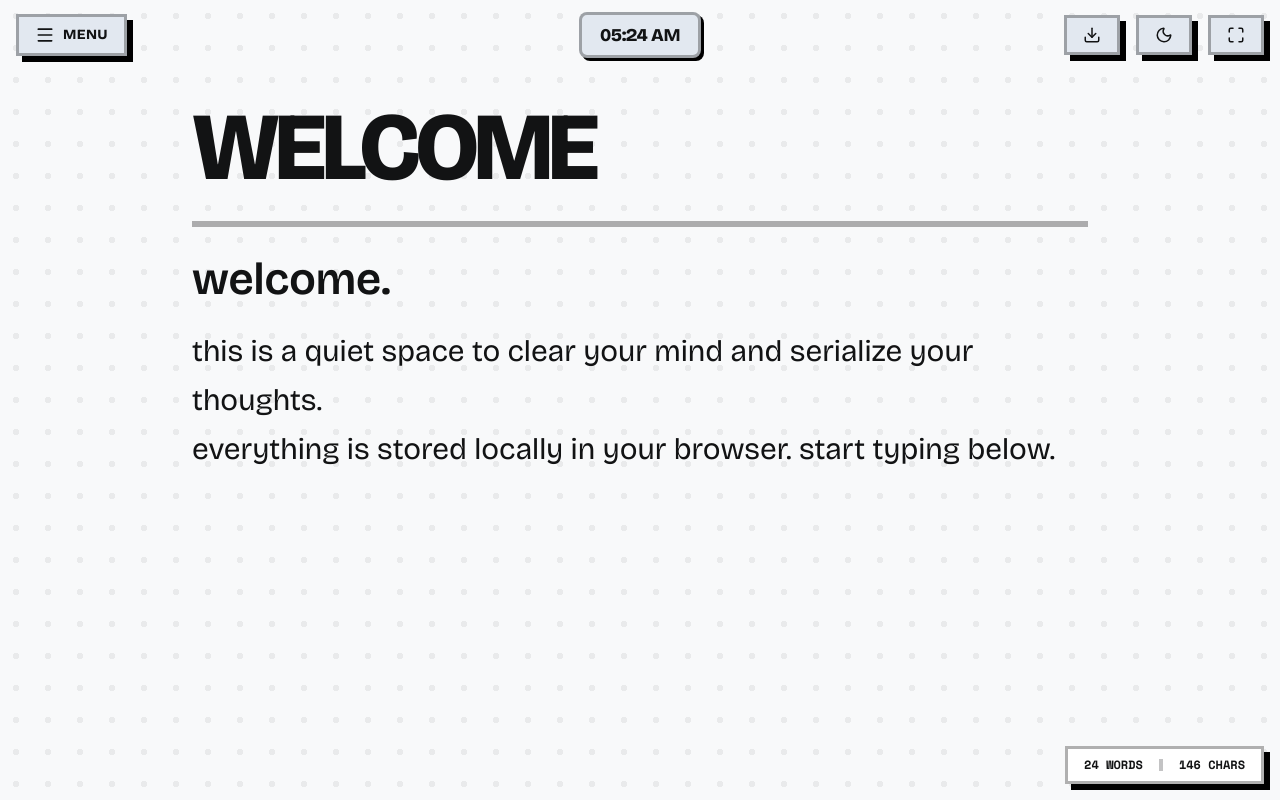
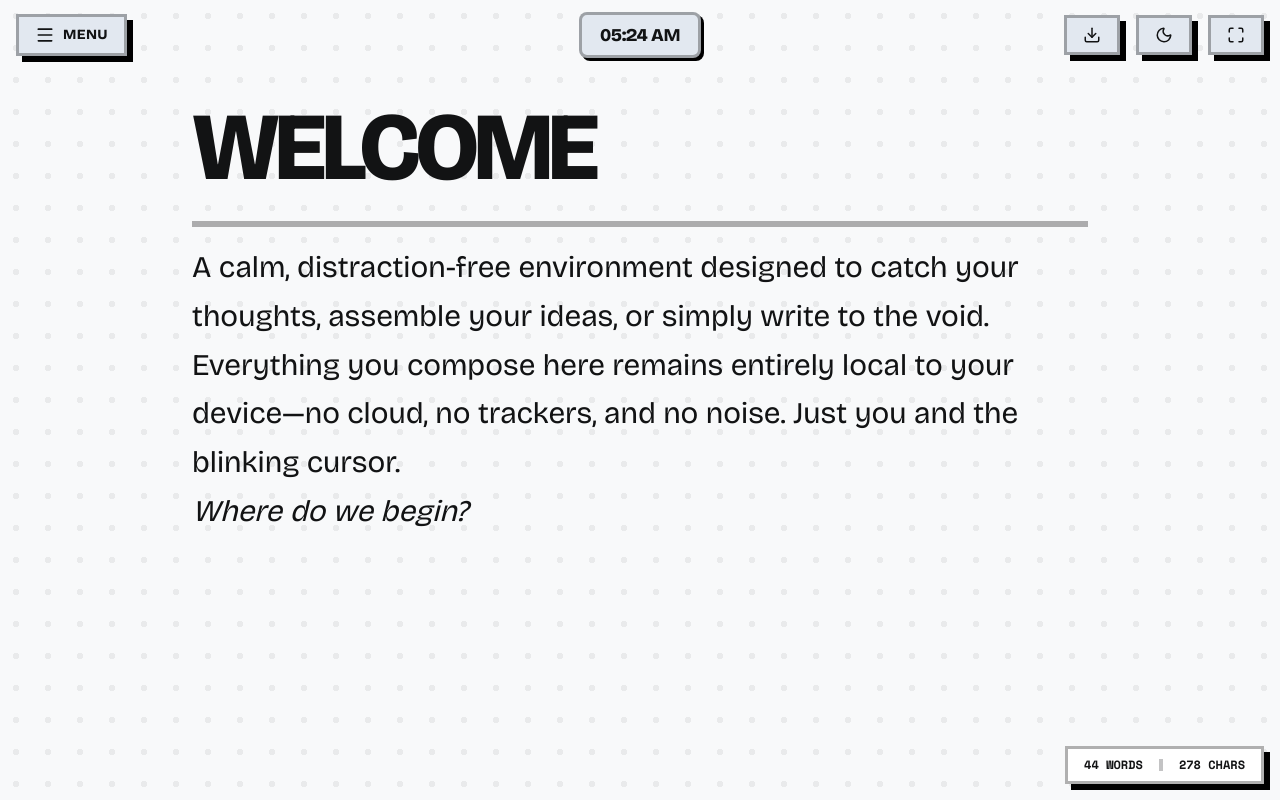
Before and after one commit to ZXB1-3443/web-notes, a React (Vite) app: page / in a window 1280 px wide. Built offline with nearby package versions, Linux system fonts and the light colour scheme.

Commit message:
feat: update default welcome note and migrate existing
Remove duplicate heading from existing welcome notes and update the default welcome note content for a cleaner, more inviting onboarding experience.

```diff
--- a/src/components/DigitalWindow.tsx
+++ b/src/components/DigitalWindow.tsx
@@ -171,7 +171,18 @@ export default function DigitalWindow() {
     const saved = localStorage.getItem('digital_window_all_notes');
     if (saved) {
       const parsed = JSON.parse(saved);
-      if (parsed && parsed.length > 0) return parsed;
+      if (parsed && parsed.length > 0) {
+        // Real-time migration to remove duplicate 'welcome.' heading inside the body of existing welcome notes
+        return parsed.map((note: Note) => {
+          if (note.title.toLowerCase() === 'welcome' && note.content.startsWith('<h2>welcome.</h2>')) {
+            return {
+              ...note,
+              content: note.content.replace('<h2>welcome.</h2>', '')
+            };
+          }
+          return note;
+        });
+      }
     }
 
     const oldNotes = localStorage.getItem('digital_window_notes');
@@ -180,8 +191,8 @@ export default function DigitalWindow() {
     }
     return [{
       id: Date.now().toString(),
-      title: 'welcome',
-      content: '<h2>welcome.</h2><p>this is a quiet space to clear your mind and serialize your thoughts.</p><p>everything is stored locally in your browser. start typing below.</p>',
+      title: 'Welcome',
+      content: '<p>A calm, distraction-free environment designed to catch your thoughts, assemble your ideas, or simply write to the void.</p><p>Everything you compose here remains entirely local to your device—no cloud, no trackers, and no noise. Just you and the blinking cursor.</p><p><em>Where do we begin?</em></p>',
       updatedAt: Date.now()
     }];
   });
```
